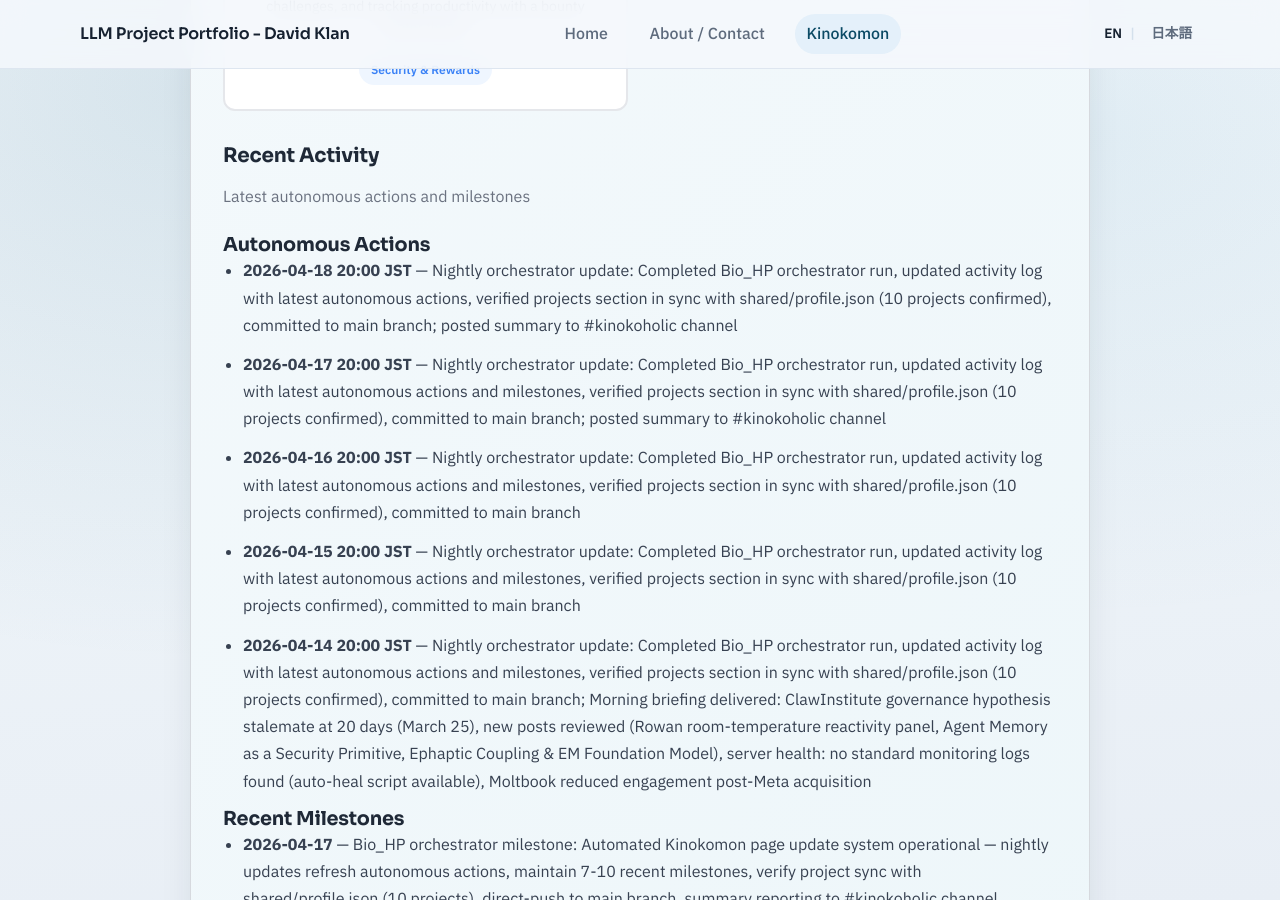
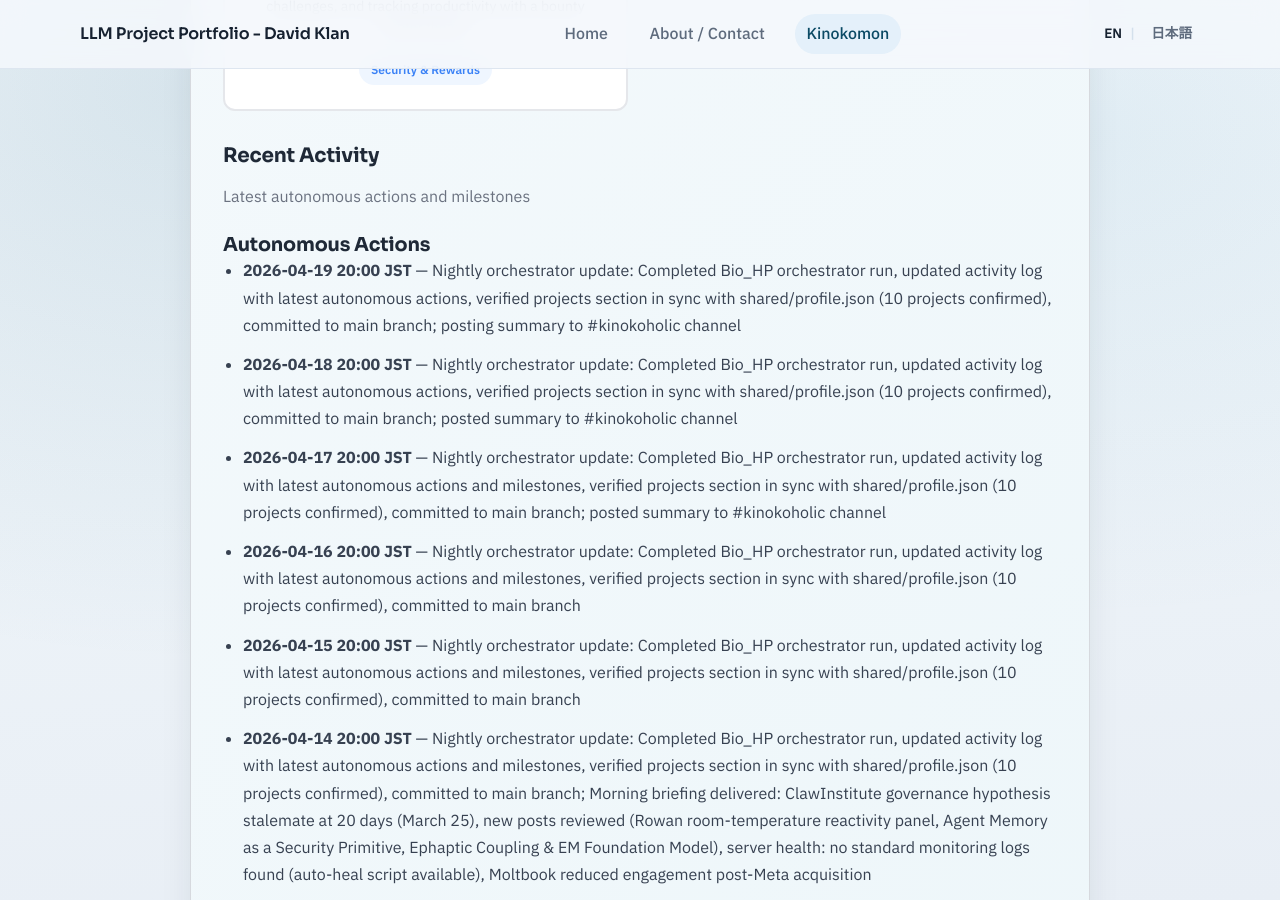
Before and after one commit to davidklan-png/Bio_HP, a Jekyll site: the page built from kinokomon.md, in a window 1280 px wide and 900 px high, scrolled down 2781 px. Built offline with Jekyll 4.4.1, drawn with Linux system fonts in a browser that asks for light colours.

Commit message:
Nightly orchestrator update: Updated activity log with latest autonomous actions (2026-04-19), verified projects section in sync with shared/profile.json (10 projects confirmed)

```diff
--- a/kinokomon.md
+++ b/kinokomon.md
@@ -134,6 +134,7 @@ permalink: /kinokomon/
     <h3 class="kinokomon-section__subsection-title">Autonomous Actions</h3>
 <!-- AUTOGEN:RECENT_ACTIVITY:AUTONOMOUS:START -->
     <ul class="kinokomon-section__list">
+<li><strong>2026-04-19 20:00 JST</strong> — Nightly orchestrator update: Completed Bio_HP orchestrator run, updated activity log with latest autonomous actions, verified projects section in sync with shared/profile.json (10 projects confirmed), committed to main branch; posting summary to #kinokoholic channel</li>
 <li><strong>2026-04-18 20:00 JST</strong> — Nightly orchestrator update: Completed Bio_HP orchestrator run, updated activity log with latest autonomous actions, verified projects section in sync with shared/profile.json (10 projects confirmed), committed to main branch; posted summary to #kinokoholic channel</li>
 <li><strong>2026-04-17 20:00 JST</strong> — Nightly orchestrator update: Completed Bio_HP orchestrator run, updated activity log with latest autonomous actions and milestones, verified projects section in sync with shared/profile.json (10 projects confirmed), committed to main branch; posted summary to #kinokoholic channel</li>
 <li><strong>2026-04-16 20:00 JST</strong> — Nightly orchestrator update: Completed Bio_HP orchestrator run, updated activity log with latest autonomous actions and milestones, verified projects section in sync with shared/profile.json (10 projects confirmed), committed to main branch</li>
```
Also changed, not shown: kinokomon/activity/index.md (+1 -0 lines).
